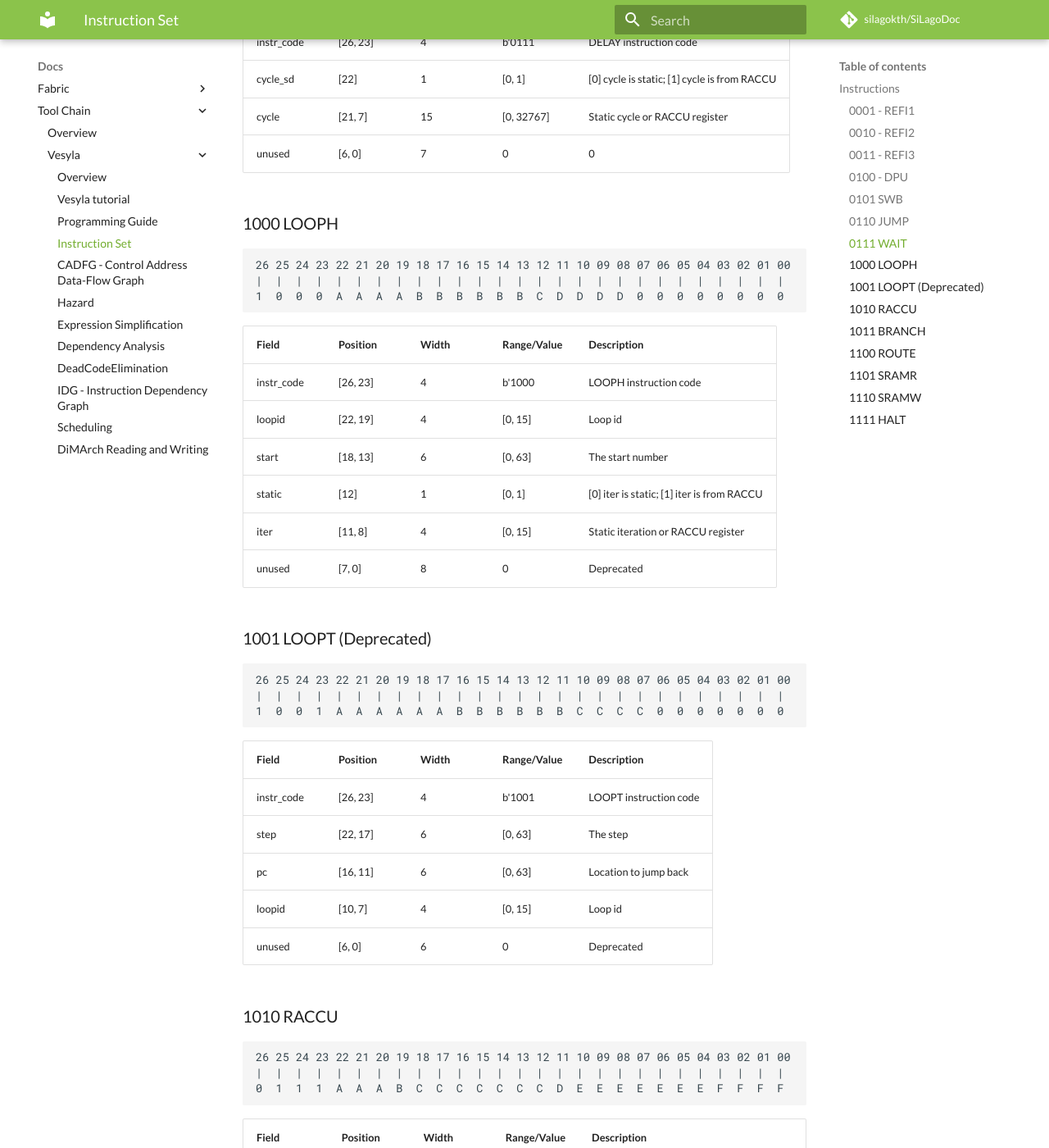
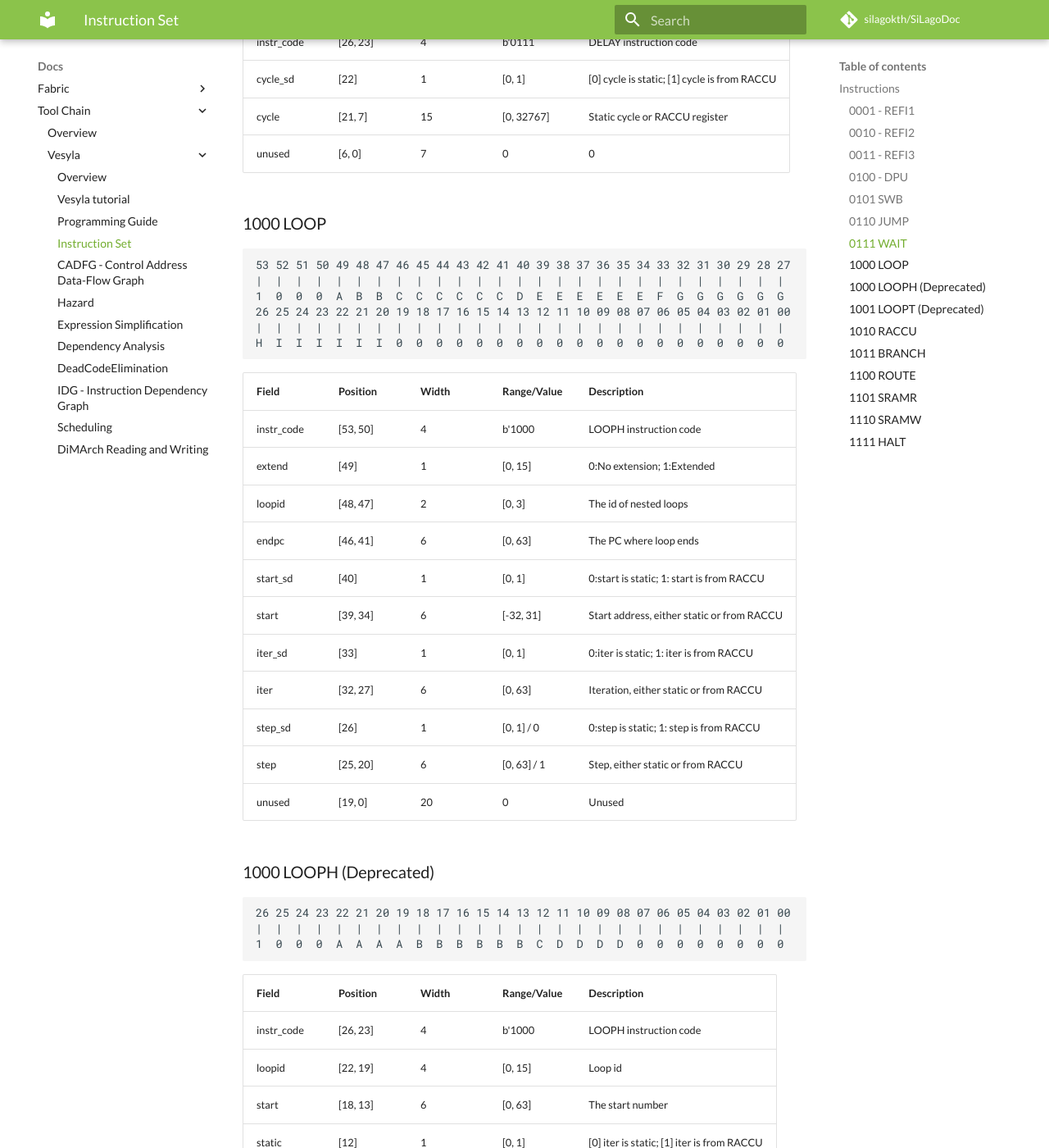
Before and after one commit to silagokth/SiLagoDoc, an MkDocs documentation site: the page built from docs/Docs/ToolChain/Vesyla/Instruction-Set.md, in a window 1280 px wide and 1400 px high, scrolled down 4152 px. Shown: the whole window at 82% size. Built offline with MkDocs 1.6.1 and Material for MkDocs 9.7.7, drawn with Linux system fonts in a browser that asks for light colours; comment, search, counter and statistics services are not loaded; old or Windows-style settings are respelled for this version of MkDocs.

Commit message:
update ISA

````diff
--- a/docs/Docs/ToolChain/Vesyla/Instruction-Set.md
+++ b/docs/Docs/ToolChain/Vesyla/Instruction-Set.md
@@ -129,7 +129,32 @@ cycle_sd             | [22]     | 1     | [0, 1]      | [0] cycle is static; [1]
 cycle                | [21, 7]  | 15    | [0, 32767]  | Static cycle or RACCU register
 unused               | [6, 0]   | 7     | 0           | 0
 
-### 1000 LOOPH
+### 1000 LOOP
+
+```
+53 52 51 50 49 48 47 46 45 44 43 42 41 40 39 38 37 36 35 34 33 32 31 30 29 28 27
+|  |  |  |  |  |  |  |  |  |  |  |  |  |  |  |  |  |  |  |  |  |  |  |  |  |  |
+1  0  0  0  A  B  B  C  C  C  C  C  C  D  E  E  E  E  E  E  F  G  G  G  G  G  G
+26 25 24 23 22 21 20 19 18 17 16 15 14 13 12 11 10 09 08 07 06 05 04 03 02 01 00
+|  |  |  |  |  |  |  |  |  |  |  |  |  |  |  |  |  |  |  |  |  |  |  |  |  |  |
+H  I  I  I  I  I  I  0  0  0  0  0  0  0  0  0  0  0  0  0  0  0  0  0  0  0  0
+```
+
+Field                | Position | Width | Range/Value | Description
+---------------------|----------|-------|-------------|-------------------------
+instr_code           | [53, 50] | 4     | b'1000      | LOOPH instruction code
+extend               | [49]     | 1     | [0, 15]     | 0:No extension; 1:Extended
+loopid               | [48, 47] | 2     | [0, 3]      | The id of nested loops
+endpc                | [46, 41] | 6     | [0, 63]     | The PC where loop ends
+start_sd             | [40]     | 1     | [0, 1]      | 0:start is static; 1: start is from RACCU
+start                | [39, 34] | 6     | [-32, 31]   | Start address, either static or from RACCU
+iter_sd              | [33]     | 1     | [0, 1]      | 0:iter is static; 1: iter is from RACCU
+iter                 | [32, 27] | 6     | [0, 63]     | Iteration, either static or from RACCU
+step_sd              | [26]     | 1     | [0, 1] / 0  | 0:step is static; 1: step is from RACCU
+step                 | [25, 20] | 6     | [0, 63] / 1 | Step, either static or from RACCU
+unused               | [19, 0]  | 20    | 0           | Unused
+
+### 1000 LOOPH (Deprecated)
 
 ```
 26 25 24 23 22 21 20 19 18 17 16 15 14 13 12 11 10 09 08 07 06 05 04 03 02 01 00
@@ -146,7 +171,6 @@ static               | [12]     | 1     | [0, 1]      | [0] iter is static; [1]
 iter                 | [11, 8]  | 4     | [0, 15]     | Static iteration or RACCU register
 unused               | [7, 0]   | 8     | 0           | Deprecated
 
-
 ### 1001 LOOPT (Deprecated)
 
 ```
@@ -161,7 +185,7 @@ instr_code           | [26, 23] | 4     | b'1001      | LOOPT instruction code
 step                 | [22, 17] | 6     | [0, 63]     | The step
 pc                   | [16, 11] | 6     | [0, 63]     | Location to jump back
 loopid               | [10, 7]  | 4     | [0, 15]     | Loop id
-unused               | [6, 0]   | 6     | 0           | Deprecated
+unused               | [6, 0]   | 6     | 0           | Unused
 
 ### 1010 RACCU
 
````
Also changed, not shown: 1 other file.
